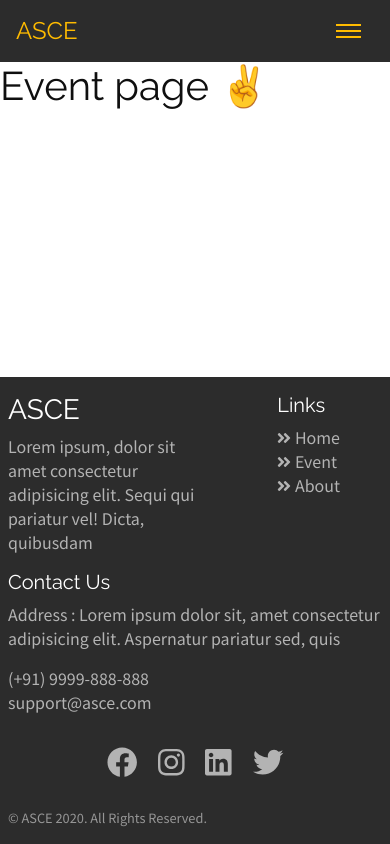
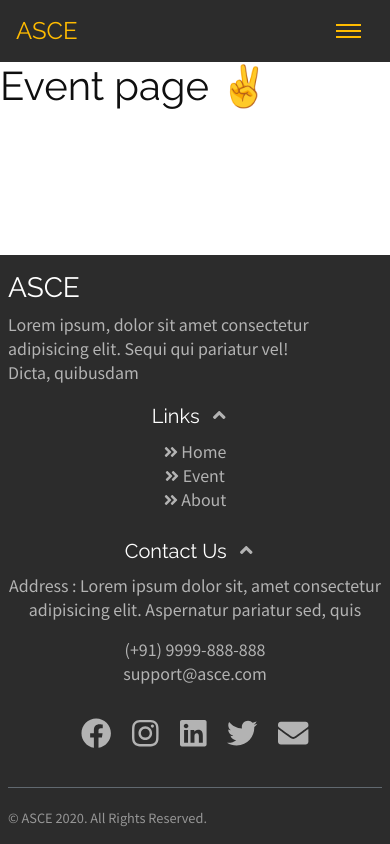
Before and after one commit to RaghavAgarwal0704/ASCE-site, a React (Create React App) app in the folder client/: page /event in a window 390 px wide. Built offline with nearby package versions, Linux system fonts and the light colour scheme.

Commit message:
add togglers in footer component

```diff
--- a/client/src/components/footer.component.js
+++ b/client/src/components/footer.component.js
@@ -1,55 +1,108 @@
-import React from "react";
+import React, { useState } from "react";
 import "../styles/footer.css";
 import { Link } from "react-router-dom";
 import { FontAwesomeIcon } from "@fortawesome/react-fontawesome";
-import { faAngleDoubleRight } from "@fortawesome/free-solid-svg-icons";
+import {
+    faAngleDoubleRight,
+    faAngleDown,
+    faAngleUp,
+} from "@fortawesome/free-solid-svg-icons";
 import {
     faFacebook,
     faInstagram,
     faLinkedin,
     faTwitter,
 } from "@fortawesome/free-brands-svg-icons";
-// import { faEnvelope } from "@fortawesome/free-solid-svg-icons";
-
+import { faEnvelope } from "@fortawesome/free-solid-svg-icons";
+import { Collapse, NavbarToggler } from "reactstrap";
 export default function FooterComponent() {
+    const [isOpenLinks, setIsOpenLinks] = useState(true);
+    const [isOpenContact, setIsOpenContact] = useState(true);
+    const toggle = () => setIsOpenLinks(!isOpenLinks);
+    const toggleContact = () => setIsOpenContact(!isOpenContact);
     return (
         <footer className=' py-3 footer'>
             <div className='mx-2 mx-sm-2  mx-md-5'>
                 <div className='row justify-content-center'>
-                    <div className='col-lg-5 col-8 about-company'>
+                    <div className='col-lg-5 col-12 about-company'>
                         <h3>ASCE</h3>
                         <p className='pr-5'>
                             Lorem ipsum, dolor sit amet consectetur adipisicing
                             elit. Sequi qui pariatur vel! Dicta, quibusdam
                         </p>
                     </div>
-                    <div className='col-lg-3 col-4 links'>
-                        <h5 className='mt-lg-0 mt-sm-3 '>Links</h5>
+                    <div className='col-lg-3 col-12 links text-align-center'>
+                        <h5 className='mt-lg-0 mt-sm-3 '>
+                            Links
+                            <NavbarToggler
+                                onClick={toggle}
+                                className={`d-inline d-lg-none position-relative ${
+                                    !isOpenLinks ? "collapsed" : ""
+                                }`}>
+                                <FontAwesomeIcon
+                                    icon={
+                                        !isOpenLinks ? faAngleDown : faAngleUp
+                                    }
+                                />
+                            </NavbarToggler>
+                        </h5>
+                        <Collapse
+                            isOpen={isOpenLinks}
+                            navbar
+                            className='justify-content-lg-center'>
                             <ul className='m-0 p-0 '>
                                 <li>
-                                <FontAwesomeIcon icon={faAngleDoubleRight} />{" "}
+                                    <FontAwesomeIcon
+                                        icon={faAngleDoubleRight}
+                                    />{" "}
                                     <Link to='/'>Home</Link>
                                 </li>
                                 <li>
-                                <FontAwesomeIcon icon={faAngleDoubleRight} />{" "}
+                                    <FontAwesomeIcon
+                                        icon={faAngleDoubleRight}
+                                    />{" "}
                                     <Link to='/event'>Event</Link>
                                 </li>
                                 <li>
-                                <FontAwesomeIcon icon={faAngleDoubleRight} />{" "}
+                                    <FontAwesomeIcon
+                                        icon={faAngleDoubleRight}
+                                    />{" "}
                                     <Link to='/about'>About</Link>
                                 </li>
                             </ul>
+                        </Collapse>
                         <br />
                     </div>
 
-                    <div className='col-lg-4 col-12 location'>
-                        <h5 className='mt-lg-0 mt-sm-4'>Contact Us</h5>
+                    <div className='col-lg-4 col-12 location text-align-center'>
+                        <h5 className='mt-lg-0 mt-sm-3 '>
+                            Contact Us
+                            <NavbarToggler
+                                onClick={toggleContact}
+                                className={`d-inline d-lg-none position-relative ${
+                                    !isOpenContact ? "collapsed" : ""
+                                }`}>
+                                <FontAwesomeIcon
+                                    icon={
+                                        !isOpenContact ? faAngleDown : faAngleUp
+                                    }
+                                />
+                            </NavbarToggler>
+                        </h5>
+                        <Collapse
+                            isOpen={isOpenContact}
+                            navbar
+                            className='justify-content-lg-center'>
                             <p>
-                            Address : Lorem ipsum dolor sit, amet consectetur
-                            adipisicing elit. Aspernatur pariatur sed, quis
+                                Address : Lorem ipsum dolor sit, amet
+                                consectetur adipisicing elit. Aspernatur
+                                pariatur sed, quis
                             </p>
+                            <p style={{ textAlign: "end" }}>
                                 <p className='mb-0'>(+91) 9999-888-888</p>
                                 <p>support@asce.com</p>
+                            </p>
+                        </Collapse>
                     </div>
                 </div>
                 <div className='row'>
@@ -75,10 +128,15 @@ export default function FooterComponent() {
                                     <FontAwesomeIcon icon={faTwitter} />
                                 </a>
                             </li>
+                            <li className='list-inline-item'>
+                                <a href='mailto:jainsparsh0801@gmail.com'>
+                                    <FontAwesomeIcon icon={faEnvelope} />
+                                </a>
+                            </li>
                         </ul>
                     </div>
-                    <hr />
                 </div>
+                <hr className='bg-secondary' />
                 <div className='row mt-1'>
                     <div className='col copyright'>
                         <small className='text-white-50'>
--- a/client/src/styles/footer.css
+++ b/client/src/styles/footer.css
@@ -12,6 +12,10 @@
 .footer h4,
 .footer h5 {
     color: white!important;
+}
+
+.footer .navbar-toggler {
+    color: var(--text-alt)!important;
 }
 
 .footer .links ul {
@@ -54,3 +58,13 @@
 .footer .copyright p {
     border-top: 1px solid rgba(255, 255, 255, 0.1)
 }
+
+.location p {
+    text-align: start
+}
+
+@media (max-width:990px) {
+    .location p {
+        text-align: center
+    }
+}
```
Lines whose indentation alone changed are shown as unchanged.
